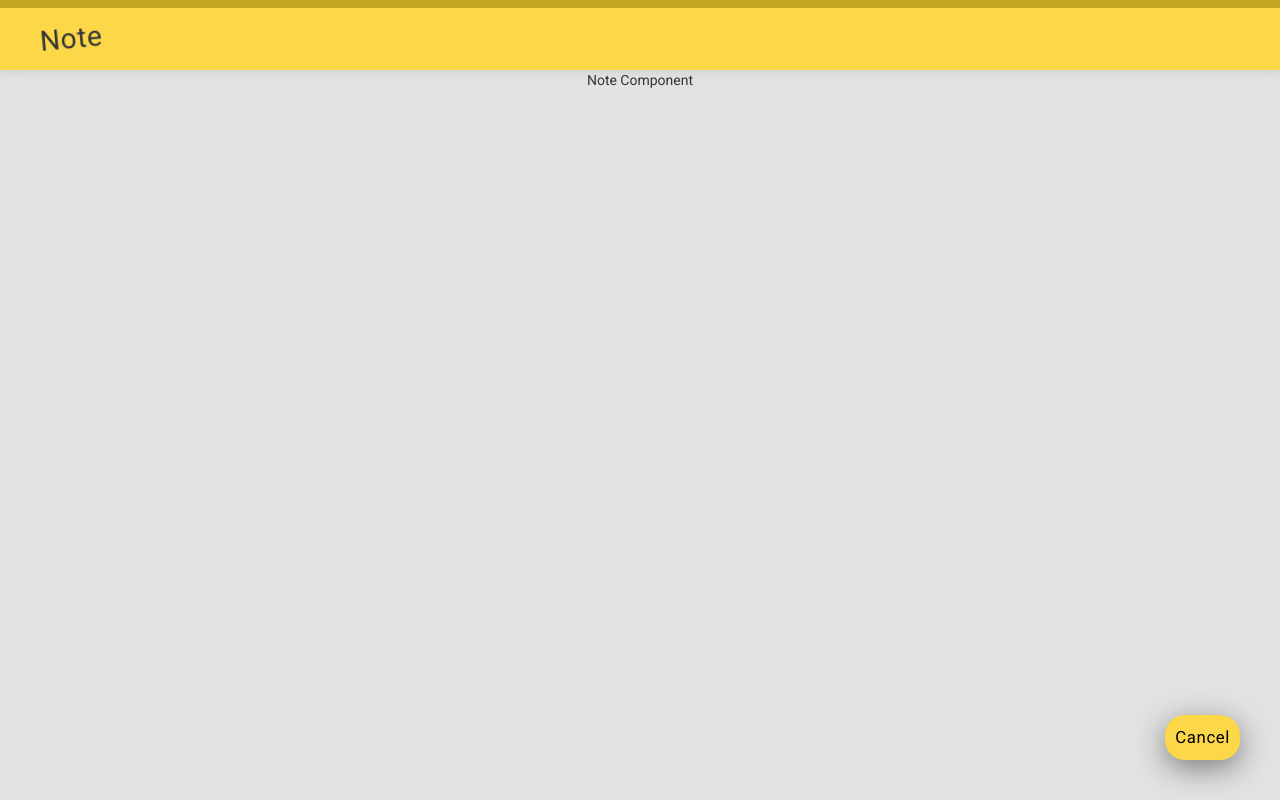
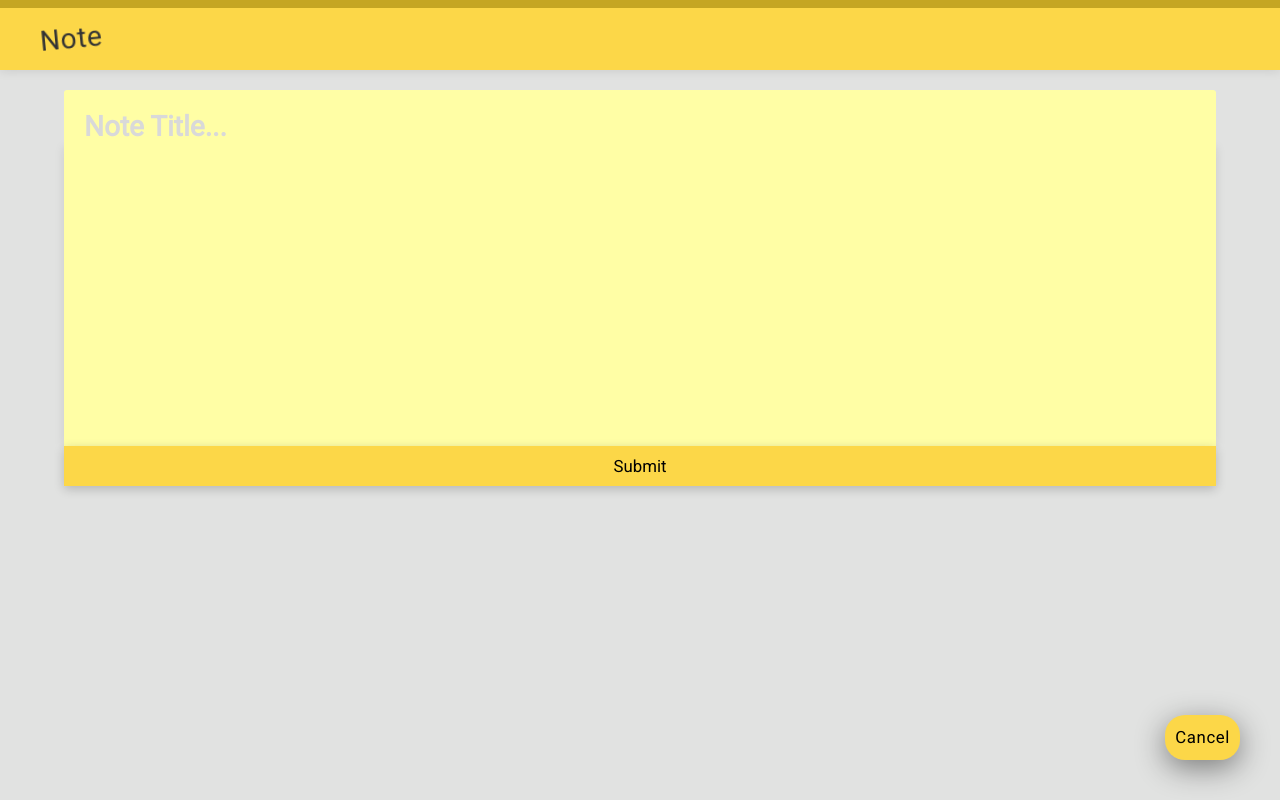
Before and after one commit to broof716/note-app, a React (Create React App) app: page / in a window 1280 px wide. Both pictures are taken after a click on the element "+ Note". Built offline with nearby package versions, Linux system fonts and the light colour scheme; no server answers.

Commit message:
installing Submit button

```diff
--- a/src/App.js
+++ b/src/App.js
@@ -36,13 +36,16 @@
   }
 
   render() {
-    const { showNote, notes } = this.state;
+    const { showNote, notes, note } = this.state;
 
     return (
       <div className="App">
         <Nav toggleNote={this.toggleNote} showNote={showNote} />
         {showNote ?
-          <Note />
+          <Note
+            note={note}
+          />
+
           :
           <List
             getNotes={this.getNotes}
--- a/src/components/Note.js
+++ b/src/components/Note.js
@@ -2,9 +2,24 @@
 
 class Note extends React.Component {
   render() {
+    const { note } = this.props;
+
     return (
       <div className="note-container">
-        Note Component
+        <form className="note-form">
+          <input
+            className="note-title-input"
+            type="text"
+            placeholder="Note Title..."
+            defaultValue={note.title}
+            />
+          <testarea
+            className="note-textarea"
+            placeholder="Type Here..."
+            defaultValue={note.content}
+          />
+          <input className="note-button" type="submit" value="Submit" />
+        </form>
       </div>
     );
   }
```
